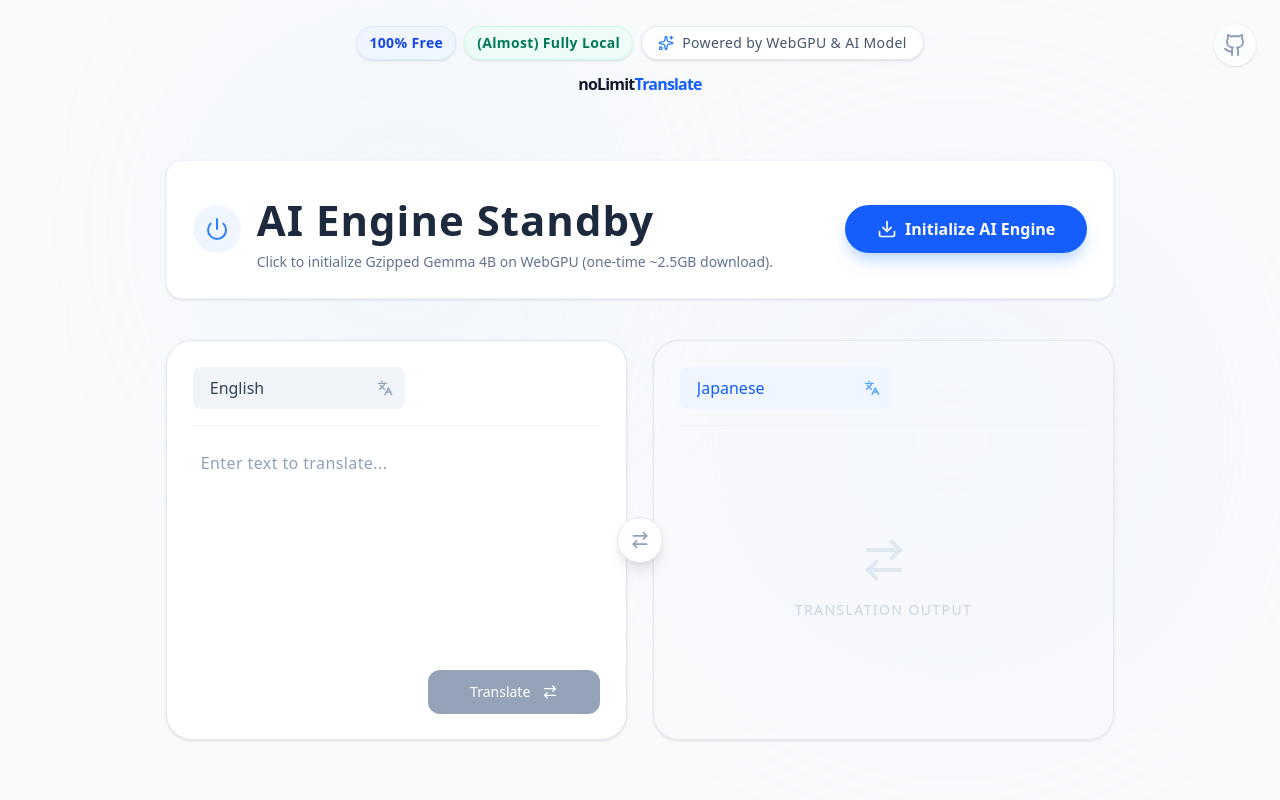
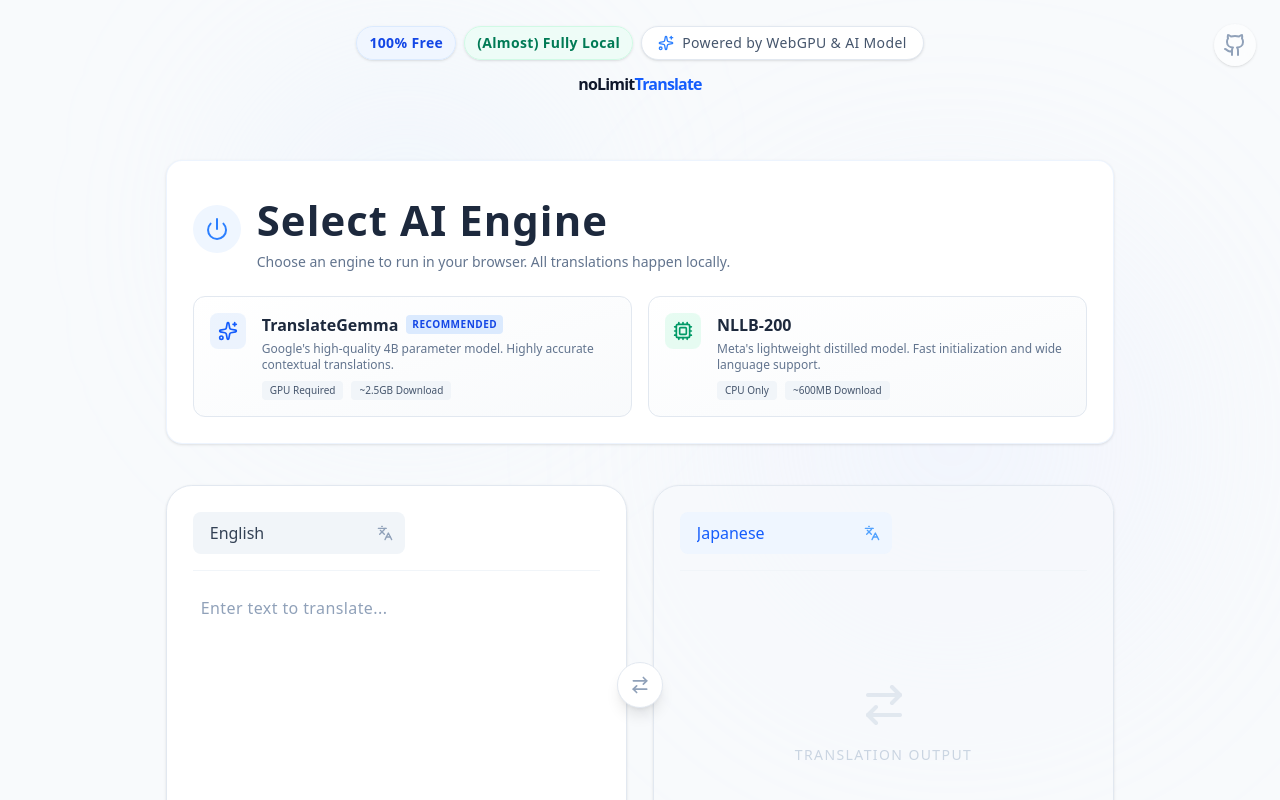
Before and after one commit to mas2194/noLimitTranslate, a Next.js app: page / in a window 1280 px wide. Shown: the top 800 px of the page. Built offline with nearby package versions, Linux system fonts and the light colour scheme.

Commit message:
軽量なモデル追加

```diff
--- a/src/app/page.tsx
+++ b/src/app/page.tsx
@@ -43,7 +43,7 @@
 
         <Header />
 
-        <StatusBanner onInitialize={loadModel} />
+        <StatusBanner onInitialize={(modelId) => loadModel(modelId)} />
 
         <div className="flex flex-col md:grid md:grid-cols-2 gap-[var(--spacing-gr-3)] relative">
           <TranslationInput
--- a/src/components/translation/StatusBanner.tsx
+++ b/src/components/translation/StatusBanner.tsx
@@ -2,11 +2,11 @@
 
 import { useState } from "react";
 import { motion, AnimatePresence } from "framer-motion";
-import { AlertCircle, Download, Power, AlertTriangle, X } from "lucide-react";
+import { AlertCircle, Download, Power, AlertTriangle, X, Sparkles, Cpu } from "lucide-react";
 import { useTranslationStore } from "@/lib/store";
 
 interface StatusBannerProps {
-    onInitialize?: () => void;
+    onInitialize?: (modelId: 'gemma' | 'nllb') => void;
 }
 
 export function StatusBanner({ onInitialize }: StatusBannerProps) {
@@ -16,17 +16,19 @@
     const isLoading = status === 'loading';
     const isIdle = status === 'idle';
 
-    const handleInitializeClick = () => {
+    const handleInitializeClick = (modelId: 'gemma' | 'nllb') => {
         const reasons: string[] = [];
 
+        // Only show WebGPU warnings if they selected Gemma
+        if (modelId === 'gemma') {
             if (!(navigator as any).gpu) {
-            reasons.push("WebGPU is not supported by your browser. Translation will run on the CPU and will be extremely slow.");
+                reasons.push("WebGPU is not supported by your browser. The model will run on the CPU and will be extremely slow. Consider using NLLB-200 instead.");
             }
 
             if ('deviceMemory' in navigator) {
                 const ram = (navigator as any).deviceMemory;
                 if (typeof ram === 'number' && ram < 4) {
-                reasons.push(`Your device reports having ${ram}GB of RAM. At least 4GB is recommended to run this model safely.`);
+                    reasons.push(`Your device reports having ${ram}GB of RAM. At least 4GB is recommended to run Gemma safely.`);
                 }
             }
 
@@ -34,12 +36,13 @@
             if (isMobile) {
                 reasons.push("Mobile devices typically lack the memory to run large AI models efficiently. The browser may freeze or close.");
             }
+        }
 
         if (reasons.length > 0) {
             setWarningReasons(reasons);
             setShowWarning(true);
         } else {
-            onInitialize?.();
+            onInitialize?.(modelId);
         }
     };
 
@@ -98,7 +101,9 @@
                                     <button
                                         onClick={() => {
                                             setShowWarning(false);
-                                            onInitialize?.();
+                                            // The warning modal is currently decoupled from the specific click,
+                                            // but since warning only fires for gemma, we can pass 'gemma'
+                                            onInitialize?.('gemma');
                                         }}
                                         className="flex-1 px-4 py-2.5 rounded-xl font-semibold text-white bg-amber-600 hover:bg-amber-700 shadow-md shadow-amber-200 transition-colors border border-amber-500"
                                     >
@@ -133,26 +138,64 @@
                         initial={{ opacity: 0, y: 10 }}
                         animate={{ opacity: 1, y: 0 }}
                         exit={{ opacity: 0, y: -10 }}
-                        className="card-panel p-[var(--spacing-gr-3)] rounded-[var(--spacing-gr-2)] flex flex-col md:flex-row items-center justify-between gap-6 bg-white border-2 border-dashed border-blue-100/50"
+                        className="card-panel p-[var(--spacing-gr-3)] rounded-[var(--spacing-gr-2)] flex flex-col gap-6 bg-white border-2 border-dashed border-blue-100/50"
                     >
                         <div className="flex items-center gap-4 text-center md:text-left">
                             <div className="p-3 bg-blue-50 rounded-full shrink-0">
                                 <Power className="w-6 h-6 text-blue-500" />
                             </div>
                             <div>
-                                <h3 className="font-bold text-slate-800 tracking-wide text-lg">AI Engine Standby</h3>
+                                <h3 className="font-bold text-slate-800 tracking-wide text-lg">Select AI Engine</h3>
                                 <p className="text-sm text-slate-500">
-                                    Click to initialize Gzipped Gemma 4B on WebGPU (one-time ~2.5GB download).
+                                    Choose an engine to run in your browser. All translations happen locally.
                                 </p>
                             </div>
                         </div>
+
+                        <div className="grid grid-cols-1 sm:grid-cols-2 gap-4">
+                            {/* Option 1: TranslateGemma 4B */}
                             <button
-                            onClick={handleInitializeClick}
-                            className="bg-blue-600 hover:bg-blue-700 text-white font-bold py-3 px-8 rounded-full shadow-lg shadow-blue-200 hover:scale-105 active:scale-95 transition-all flex items-center gap-2 whitespace-nowrap"
+                                onClick={() => handleInitializeClick('gemma')}
+                                className="group flex items-start gap-4 p-4 border border-slate-200 rounded-xl hover:border-blue-400 hover:shadow-md transition-all text-left bg-gradient-to-br from-white to-slate-50 relative overflow-hidden"
                             >
-                            <Download className="w-5 h-5" />
-                            Initialize AI Engine
+                                <div className="absolute inset-0 bg-blue-50/0 group-hover:bg-blue-50/50 transition-colors pointer-events-none" />
+                                <div className="p-2 shrink-0 bg-blue-100/50 text-blue-600 rounded-lg group-hover:scale-110 transition-transform">
+                                    <Sparkles className="w-5 h-5" />
+                                </div>
+                                <div>
+                                    <h4 className="font-bold text-slate-800 flex items-center gap-2">
+                                        TranslateGemma
+                                        <span className="text-[10px] bg-blue-100 text-blue-700 px-1.5 py-0.5 rounded font-semibold uppercase tracking-wider">Recommended</span>
+                                    </h4>
+                                    <p className="text-xs text-slate-500 mt-1 mb-2">Google's high-quality 4B parameter model. Highly accurate contextual translations.</p>
+                                    <div className="flex flex-wrap gap-2 text-[10px] font-medium">
+                                        <span className="bg-slate-100 text-slate-600 px-2 py-0.5 rounded">GPU Required</span>
+                                        <span className="bg-slate-100 text-slate-600 px-2 py-0.5 rounded">~2.5GB Download</span>
+                                    </div>
+                                </div>
                             </button>
+
+                            {/* Option 2: NLLB-200 */}
+                            <button
+                                onClick={() => handleInitializeClick('nllb')}
+                                className="group flex items-start gap-4 p-4 border border-slate-200 rounded-xl hover:border-emerald-400 hover:shadow-md transition-all text-left bg-gradient-to-br from-white to-slate-50 relative overflow-hidden"
+                            >
+                                <div className="absolute inset-0 bg-emerald-50/0 group-hover:bg-emerald-50/50 transition-colors pointer-events-none" />
+                                <div className="p-2 shrink-0 bg-emerald-100/50 text-emerald-600 rounded-lg group-hover:scale-110 transition-transform">
+                                    <Cpu className="w-5 h-5" />
+                                </div>
+                                <div>
+                                    <h4 className="font-bold text-slate-800">
+                                        NLLB-200
+                                    </h4>
+                                    <p className="text-xs text-slate-500 mt-1 mb-2">Meta's lightweight distilled model. Fast initialization and wide language support.</p>
+                                    <div className="flex flex-wrap gap-2 text-[10px] font-medium">
+                                        <span className="bg-slate-100 text-slate-600 px-2 py-0.5 rounded">CPU Only</span>
+                                        <span className="bg-slate-100 text-slate-600 px-2 py-0.5 rounded">~600MB Download</span>
+                                    </div>
+                                </div>
+                            </button>
+                        </div>
                     </motion.div>
                 )}
             </AnimatePresence>
--- a/src/hooks/useWorker.ts
+++ b/src/hooks/useWorker.ts
@@ -47,9 +47,9 @@
         };
     }, [initializeWorker]);
 
-    const loadModel = useCallback(() => {
+    const loadModel = useCallback((modelId: 'gemma' | 'nllb') => {
         if (!workerRef.current) return;
-        workerRef.current.postMessage({ type: 'load' });
+        workerRef.current.postMessage({ type: 'load', data: { modelId } });
     }, []);
 
     const translate = useCallback((text: string, src_lang: string, tgt_lang: string) => {
--- a/src/lib/store.ts
+++ b/src/lib/store.ts
@@ -1,10 +1,10 @@
-
 import { create } from 'zustand';
 
 interface TranslationState {
     status: 'idle' | 'loading' | 'ready' | 'translating' | 'done' | 'stopped' | 'error';
     device: 'webgpu' | 'cpu' | null;
     model: string | null; // Track active model name
+    selectedModel: 'gemma' | 'nllb'; // Track user's choice before loading
     progress: number;
     output: string;
     sourceLang: string;
@@ -20,6 +20,7 @@
     setStatus: (status: TranslationState['status']) => void;
     setDevice: (device: TranslationState['device']) => void;
     setModel: (model: string) => void;
+    setSelectedModel: (modelId: 'gemma' | 'nllb') => void;
     setProgress: (progress: number) => void;
     setOutput: (output: string) => void;
     setInput: (input: string) => void;
@@ -33,6 +34,7 @@
     status: 'idle',
     device: null,
     model: null,
+    selectedModel: 'gemma',
     progress: 0,
     output: '',
     sourceLang: 'English',
@@ -43,6 +45,7 @@
     setStatus: (status) => set({ status }),
     setDevice: (device) => set({ device }),
     setModel: (model) => set({ model }),
+    setSelectedModel: (selectedModel) => set({ selectedModel }),
     setProgress: (progress) => set({ progress }),
     setOutput: (output) => set({ output }),
     setInput: (input) => set({ input }),
--- a/src/lib/worker.ts
+++ b/src/lib/worker.ts
@@ -65,6 +65,12 @@
 env.allowRemoteModels = true;
 env.useBrowserCache = true;
 
+// Set WASM paths to CDN to avoid Cloudflare 25MB limit and bundling issues
+if (env.backends?.onnx?.wasm) {
+    const version = (env.backends.onnx as any).versions?.web || '1.20.1';
+    env.backends.onnx.wasm.wasmPaths = `https://cdn.jsdelivr.net/npm/onnxruntime-web@${version}/dist/`;
+}
+
 // Define message types
 export interface WorkerMessage {
     type: 'load' | 'translate' | 'abort';
@@ -72,6 +78,7 @@
         text?: string;
         src_lang?: string;
         tgt_lang?: string;
+        modelId?: 'gemma' | 'nllb';
     };
 }
 
@@ -86,21 +93,26 @@
 
 // Singleton for the pipeline
 class TranslationPipeline {
-    static task = 'text-generation';
+    static primaryTask = 'text-generation';
     static primaryModel = 'onnx-community/translategemma-text-4b-it-ONNX';
+
+    // CPU Fallback: TranslateGemma 4B is too large for WASM memory (~2-4GB limit), so we use NLLB
+    static fallbackTask = 'translation';
+    static fallbackModel = 'Xenova/nllb-200-distilled-600M';
 
     static instance: any = null;
     static activeDevice: 'webgpu' | 'cpu' = 'webgpu';
     static activeModel: string = 'TranslateGemma 4B';
 
-    static async getInstance(progress_callback?: (data: { status: string; progress: number, name: string, file: string }) => void) {
+    static async getInstance(modelId: 'gemma' | 'nllb', progress_callback?: (data: { status: string; progress: number, name: string, file: string }) => void) {
         if (this.instance) return this.instance;
 
+        if (modelId === 'gemma') {
             try {
-            console.log("Worker: Attempt 1: WebGPU + TranslateGemma 4B");
+                console.log("Worker: Loading TranslateGemma 4B via WebGPU");
                 if (!(navigator as any).gpu) throw new Error("WebGPU not supported");
 
-            const p = await pipeline(this.task as PipelineType, this.primaryModel, {
+                const p = await pipeline(this.primaryTask as PipelineType, this.primaryModel, {
                     device: 'webgpu',
                     dtype: 'q4',
                     progress_callback: progress_callback as any,
@@ -115,23 +127,36 @@
                 return this.instance;
             } catch (err) {
                 console.warn("Worker: WebGPU + TranslateGemma 4B failed.", err);
+                throw err;
+            }
+        } else {
+            // Force CPU and NLLB
+            try {
+                console.log("Worker: Loading NLLB-200 via CPU (WASM)");
+
+                // Limit WASM threads to prevent OOM
+                if (env.backends?.onnx?.wasm) {
+                    env.backends.onnx.wasm.numThreads = 1;
                 }
 
-        try {
-            console.log("Worker: Attempt 2: CPU + TranslateGemma 4B");
-            const p = await pipeline(this.task as PipelineType, this.primaryModel, {
+                const p = await pipeline(this.fallbackTask as PipelineType, this.fallbackModel, {
                     device: 'wasm',
-                dtype: 'q4',
+                    dtype: 'q8', // Enforce q8 specifically since Xenova provides it
                     progress_callback: progress_callback as any,
+                    session_options: {
+                        intra_op_num_threads: 1,
+                        inter_op_num_threads: 1,
+                    }
                 } as any);
 
                 this.instance = p;
                 this.activeDevice = 'cpu';
-            this.activeModel = 'TranslateGemma 4B';
+                this.activeModel = 'NLLB-200 (600M)';
                 return this.instance;
             } catch (err) {
-            console.error("Worker: CPU + TranslateGemma 4B failed. All attempts failed.", err);
+                console.error("Worker: CPU + NLLB failed.", err);
                 throw err;
+            }
         }
     }
 }
@@ -206,7 +231,8 @@
 
     try {
         if (type === 'load') {
-            await TranslationPipeline.getInstance((x: any) => {
+            const requestedModel = data?.modelId || 'gemma';
+            await TranslationPipeline.getInstance(requestedModel, (x: any) => {
                 if (x.status === 'progress' || x.status === 'initiate' || x.status === 'done') {
                     self.postMessage({
                         status: 'loading',
@@ -237,7 +263,8 @@
             currentAbortController = new AbortController();
             const signal = currentAbortController.signal;
 
-            const generator = await TranslationPipeline.getInstance();
+            // Model should already be loaded, but pass 'gemma' just in case it wasn't
+            const generator = await TranslationPipeline.getInstance('gemma');
             const text = data?.text || '';
             const src_lang = data?.src_lang || 'English';
             const tgt_lang = data?.tgt_lang || 'Japanese';
@@ -282,11 +309,13 @@
 
                 let chunkTranslation = "";
 
+                // Prepare prompt and arguments
+                let prompt = "";
+                let output;
+
+                if (TranslationPipeline.activeModel.includes('TranslateGemma')) {
                     const src_code = src.gemmaCode;
                     const tgt_code = tgt.gemmaCode;
-
-                // Prepare prompt
-                let prompt = "";
                     try {
                         prompt = generator.tokenizer.apply_chat_template([
                             {
@@ -306,7 +335,7 @@
                         prompt = `<start_of_turn>user\nYou are a professional ${src.label} (${src_code}) to ${tgt.label} (${tgt_code}) translator. Translate the following text into ${tgt.label}:\n\n${chunk}<end_of_turn>\n<start_of_turn>model\n`;
                     }
 
-                const output = await generator(prompt, {
+                    output = await generator(prompt, {
                         max_new_tokens: 512,
                         temperature: 0.1,
                         do_sample: false,
@@ -321,7 +350,6 @@
                     const cleanFinal = (t: string) => {
                         let res = t;
                         if (res.startsWith(prompt)) res = res.substring(prompt.length);
-                    // Aggressive cleaning for gemma which tends to chat
                         res = res.replace(/^(.*?可|.*?(is|as|translated to|translation):)\s*/i, '');
                         res = res.replace(new RegExp(`^.*?${chunk.substring(0, 20)}.*?as:\\s*`, 'i'), '');
                         res = res.replace(/^(Target|Translation)\s*\(.*?\):\s*/i, '');
@@ -331,6 +359,24 @@
                     };
 
                     chunkTranslation = cleanFinal((output as any)[0].generated_text);
+                } else {
+                    // NLLB mode
+                    const src_code = src.nllbCode;
+                    const tgt_code = tgt.nllbCode;
+
+                    output = await generator(chunk, {
+                        src_lang: src_code,
+                        tgt_lang: tgt_code,
+                        max_new_tokens: 512,
+                        callback_function: (x: any) => {
+                            if (currentAbortController?.signal.aborted) {
+                                throw new Error("AbortError");
+                            }
+                        }
+                    } as any);
+
+                    chunkTranslation = (output as any)[0].translation_text.trim();
+                }
 
                 fullTranslation += (fullTranslation ? "\n\n" : "") + chunkTranslation;
                 lastOutput = fullTranslation;
```
Lines whose indentation alone changed are shown as unchanged.
